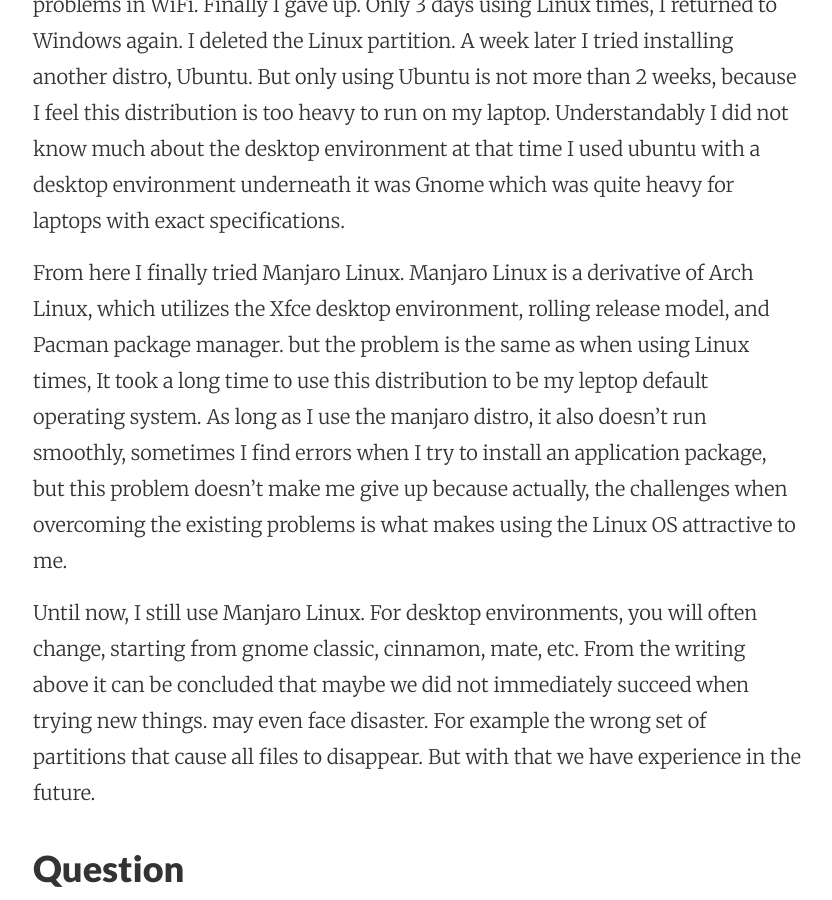
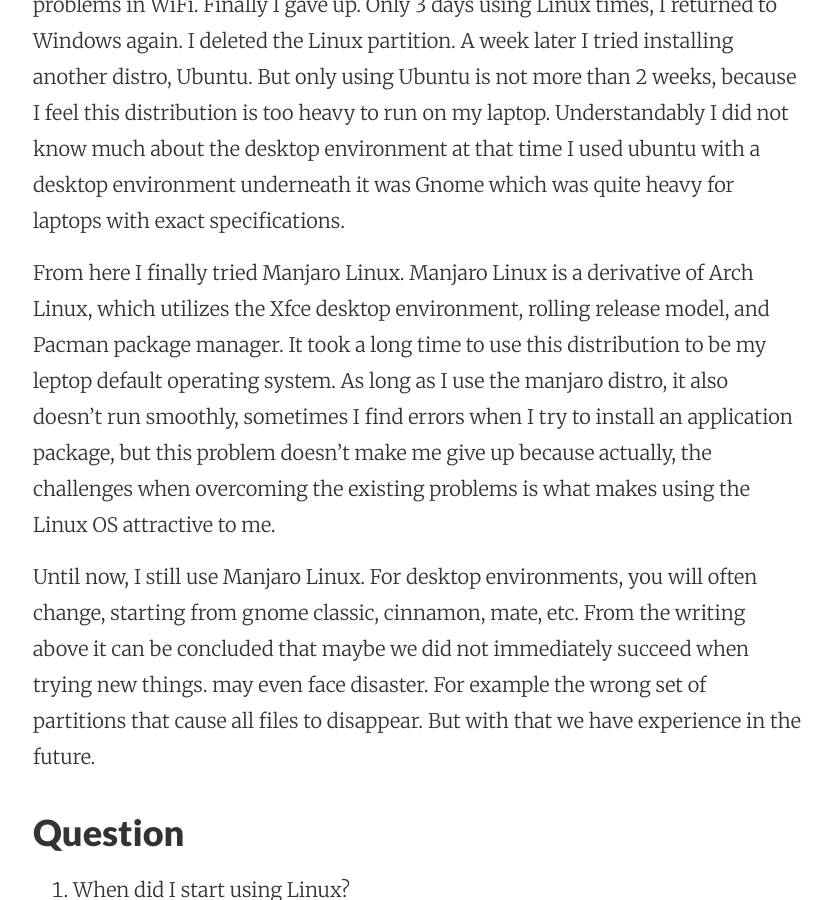
Before and after one commit to Insanmln06/Insan.github.io, a Jekyll site: the page built from _posts/2020-01-09-First-Experience-When-Using-Linux.md, in a window 1280 px wide and 900 px high, scrolled down 1663 px. Shown: the whole window, without its empty margins (223-1055 px from the left). Built offline with Jekyll 4.4.1, drawn with Linux system fonts in a browser that asks for light colours; comment, search, counter and statistics services are not loaded.

Commit message:
Update 2020-01-09-First-Experience-When-Using-Linux.md

```diff
--- a/_posts/2020-01-09-First-Experience-When-Using-Linux.md
+++ b/_posts/2020-01-09-First-Experience-When-Using-Linux.md
@@ -32,7 +32,6 @@ Understandably I did not know much about the desktop environment at that time I
 
 From here I finally tried Manjaro Linux.
 Manjaro Linux is a derivative of Arch Linux, which utilizes the Xfce desktop environment, rolling release model, and Pacman package manager.
-but the problem is the same as when using Linux times,
 It took a long time to use this distribution to be my leptop default operating system.
 As long as I use the manjaro distro, it also doesn't run smoothly, sometimes I find errors when I try to install an application package, but this problem doesn't make me give up because actually, the challenges when overcoming the existing problems is what makes using the Linux OS attractive to me.
 
```
